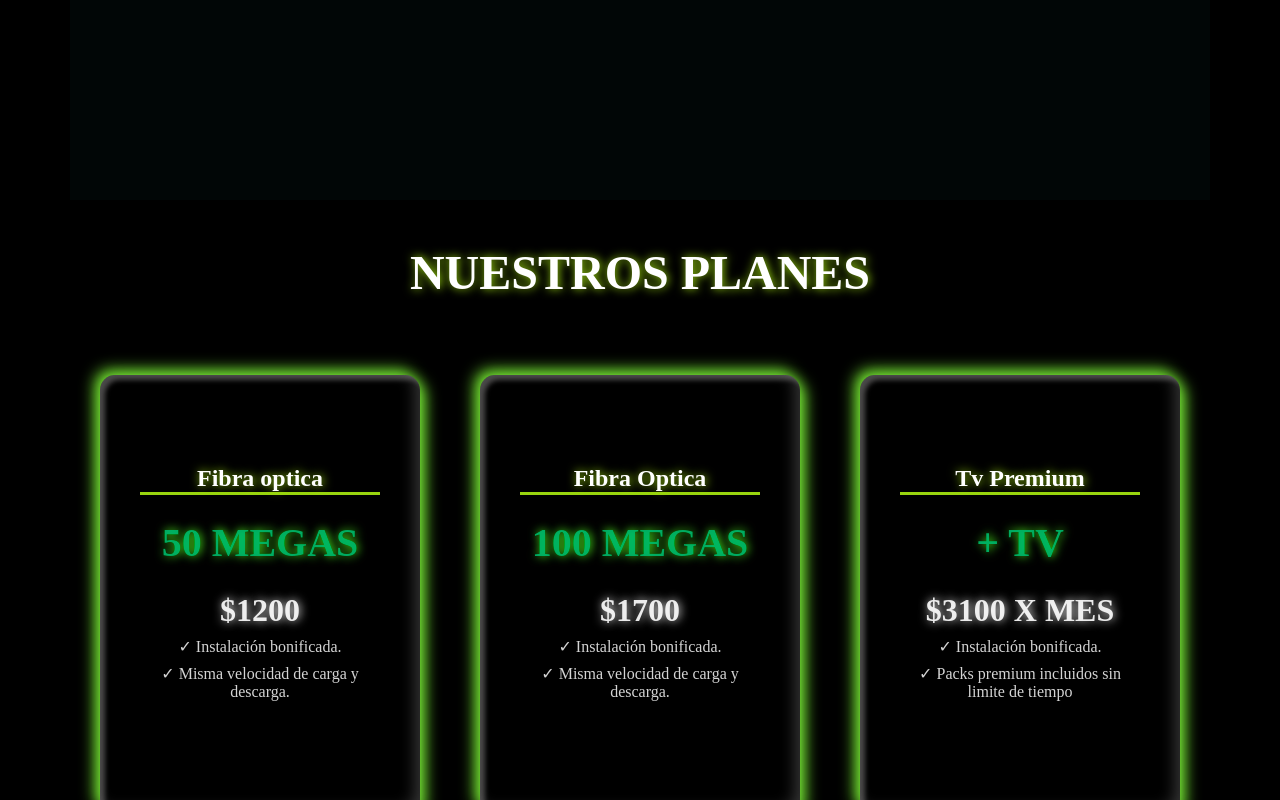
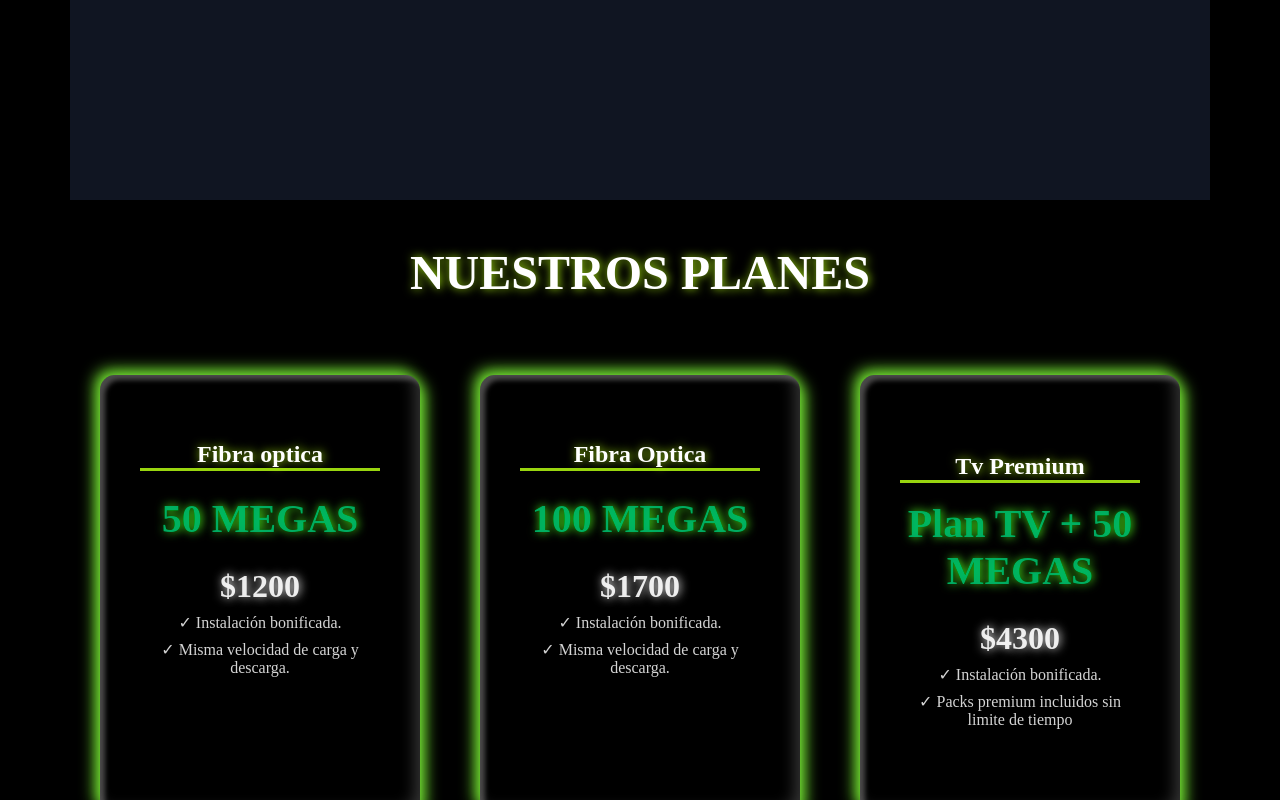
Before and after one commit to martinsosafer/medianet, a React (Create React App) app: page / in a window 1280 px wide. Shown: the part 2000-2800 px from the top of the page. Built offline with nearby package versions, Linux system fonts and the light colour scheme; the HTML template or start-up script is replaced by a standard one; a web font is replaced by a local one.

Commit message:
card tv arreglada por decima novena vez

```diff
--- a/src/components/Card/Card.js
+++ b/src/components/Card/Card.js
@@ -7,7 +7,7 @@ const Card = () => {
       <div class="card">
         <div class="box">
           <div class="content">
-            <h2 class="h2">Fibra optica</h2>
+            <h2 class="h22">Fibra optica</h2>
 
             <h3>50 MEGAS</h3>
             <h1> $1200</h1>
@@ -20,7 +20,7 @@ const Card = () => {
       <div class="card">
         <div class="box">
           <div class="content">
-            <h2 class="h2"> Fibra Optica </h2>
+            <h2 class="h22"> Fibra Optica </h2>
             <h3>100 MEGAS</h3>
             <h1>$1700</h1>
             <p class="pCard">✓ Instalación bonificada.</p>
@@ -32,8 +32,8 @@ const Card = () => {
         <div class="box">
           <div class="content">
             <h2 class="h2">Tv Premium</h2>
-            <h3>+ TV</h3>
-            <h1>$3100 X MES</h1>
+            <h3 class="h3">Plan TV + 50 MEGAS</h3>
+            <h1>$4300</h1>
             <p class="pCard">✓ Instalación bonificada.</p>
             <p class="pCard">✓ Packs premium incluidos sin limite de tiempo</p>
           </div>
--- a/src/components/Card/CardS.css
+++ b/src/components/Card/CardS.css
@@ -73,7 +73,22 @@ body .container .card .box .content {
 }
 
 body .container .card .box .content .h2 {
-  margin-top: -1rem;
+  margin-top: -rem;
+  right: 55px;
+  font-size: 1.5rem;
+  background-color: #00000000;
+  border-bottom: 3px solid #99d50f;
+  color:white;
+  text-shadow: #99d50f 1px 0 10px;
+  @media screen and (max-width: 768px) {
+    font-size: 40px;
+  }
+  @media screen and (max-width: 480px) {
+    font-size: 32 px;
+  } ;
+}
+body .container .card .box .content .h22 {
+  margin-top: -4rem;
   right: 55px;
   font-size: 1.5rem;
   background-color: #00000000;
@@ -117,6 +132,24 @@ body .container .card .box .content h3 :hover {
     filter: saturate(200%) hue-rotate(20deg);
   }
 }
+body .container .card .box .content .h3 {
+  margin-top:7%;
+  font-size: 2.5rem;
+  color: #fff;
+  text-shadow: #99d50f 1px 0 10px;
+  @media screen and (max-width: 768px) {
+    font-size: 40px;
+  }
+  @media screen and (max-width: 480px) {
+    font-size: 32 px;
+  } ;
+  z-index: 1;
+  transition: 0.5s;
+  margin-bottom: 50px;
+  --interval: 1.8s;
+  filter: saturate(60%);
+  animation: flicker steps(100) var(--interval) 5s infinite;
+}
 
 
 body .container .card .box .content h1 {
--- a/src/components/Footer/FooterElements.js
+++ b/src/components/Footer/FooterElements.js
@@ -2,7 +2,8 @@ import styled from "styled-components"
 import { Link } from "react-router-dom"
 
 export const FooterContainer = styled.footer`
-background-color:#101522;
+background-color: #101522;
+
 `
 
 export const FooterWrap = styled.div`
--- a/src/components/InfoSection/InfoElements.js
+++ b/src/components/InfoSection/InfoElements.js
@@ -2,7 +2,7 @@ import styled from "styled-components";
 
 export const InfoContainer = styled.div`
   color: #fff;
-  background: ${({ lightBg }) => (lightBg ? "#f9f9f9" : "#010606")};
+  background: ${({ lightBg }) => (lightBg ? "#f9f9f9" : "#101522")};
 
   @media screen and (max-width: 768px) {
     padding: 100px 0;
```
